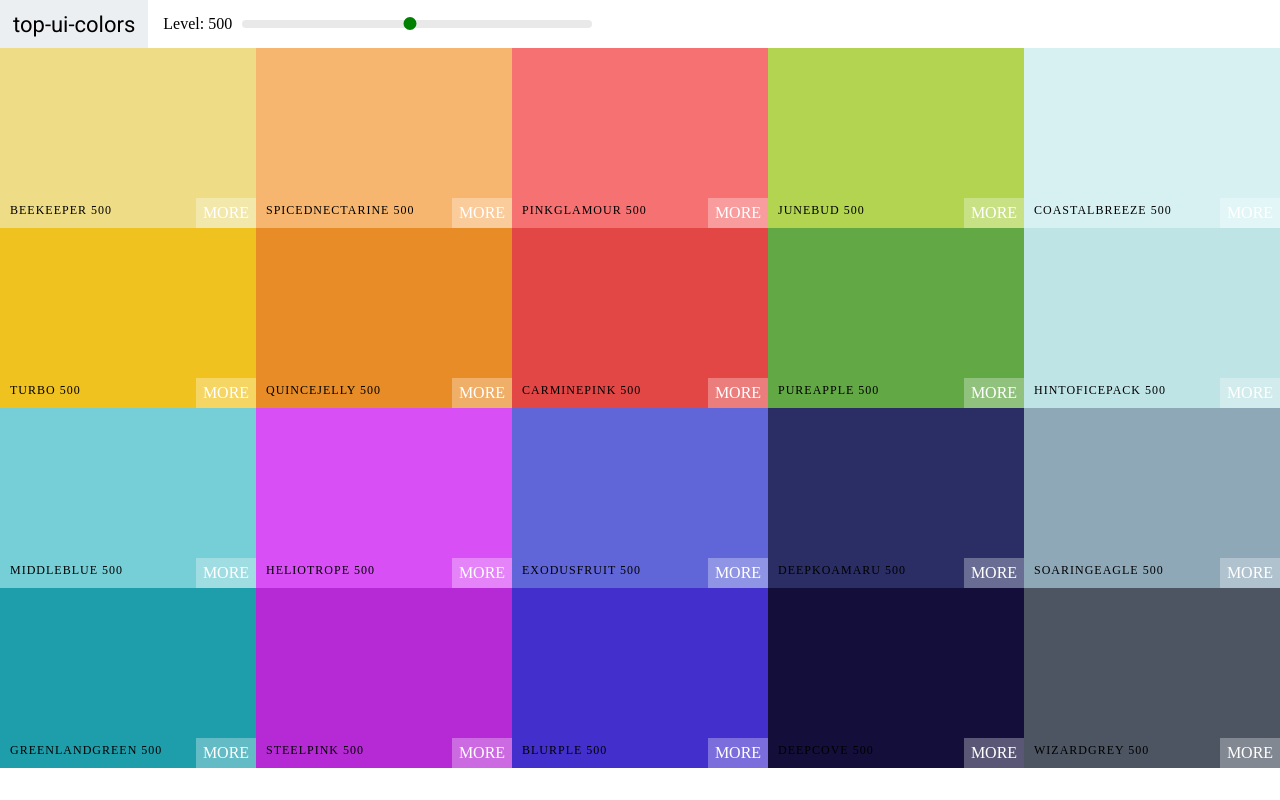
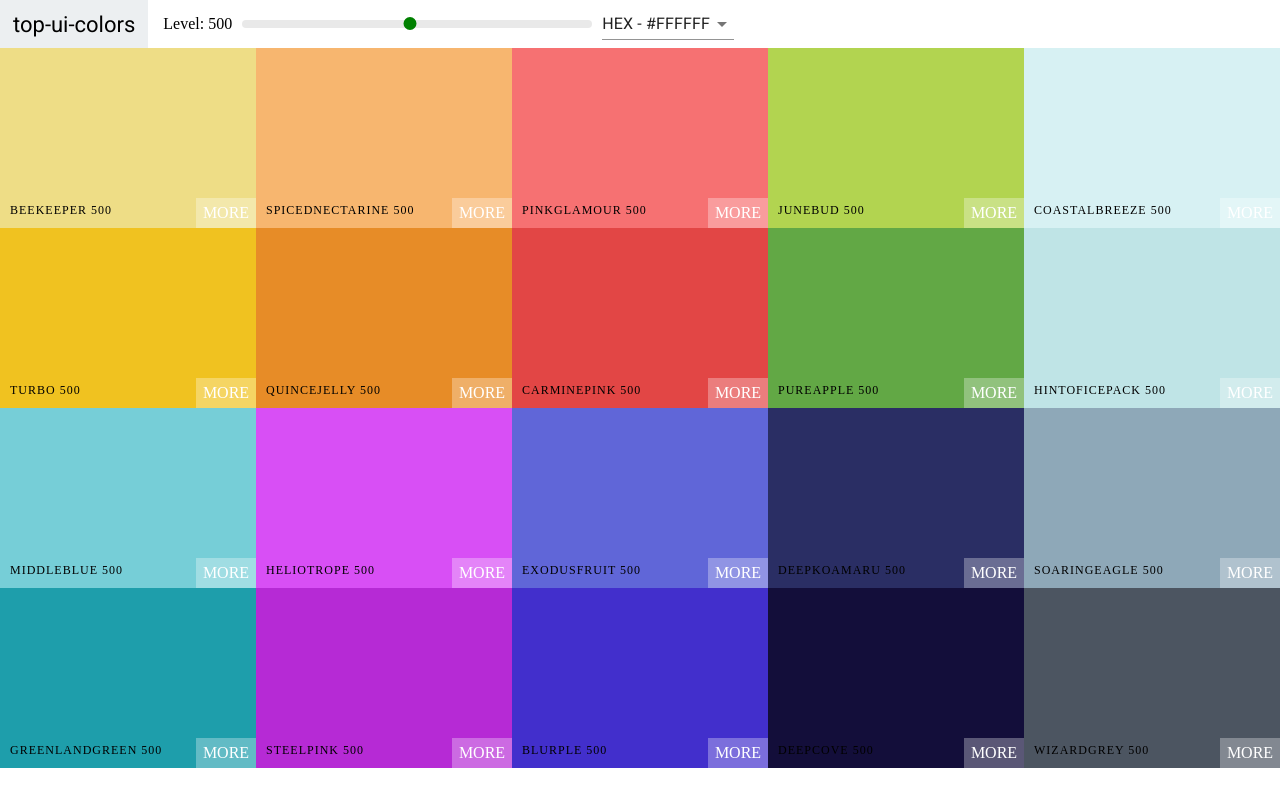
Before and after one commit to AdiDD/top-ui-colors, a React (Create React App) app: page / in a window 1280 px wide. Built offline with nearby package versions, Linux system fonts and the light colour scheme.

Commit message:
Added Select and Material UI

```diff
--- a/package.json
+++ b/package.json
@@ -3,6 +3,7 @@
   "version": "0.1.0",
   "private": true,
   "dependencies": {
+    "@material-ui/core": "^4.9.8",
     "@testing-library/jest-dom": "^4.2.4",
     "@testing-library/react": "^9.5.0",
     "@testing-library/user-event": "^7.2.1",
--- a/src/ColorBox.css
+++ b/src/ColorBox.css
@@ -112,6 +112,13 @@
 .copy-msg p {
   font-size: 2rem;
   font-weight: 100;
-  text-transform: uppercase;
   margin-top: 2rem;
 }
+
+.copy-msg.hex p {
+  text-transform: uppercase;
+}
+
+.copy-msg.rgb p {
+  text-transform: lowercase;
+}
--- a/src/ColorBox.js
+++ b/src/ColorBox.js
@@ -23,13 +23,21 @@
     const { copied } = this.state;
 
     return (
-      <CopyToClipboard text={background} onCopy={this.changeCopyState}>
+      <CopyToClipboard
+        text={
+          this.props.format === "hex" ? background.toUpperCase() : background
+        }
+        onCopy={this.changeCopyState}
+      >
         <div style={{ background }} className="ColorBox">
           <div
             style={{ background }}
             className={`copy-overlay ${copied && "show"}`}
           ></div>
-          <div className={`copy-msg ${copied && "show"}`}>
+          <div
+            className={`copy-msg ${this.props.format === "hex" && "hex"} ${this
+              .props.format !== "hex" && "rgb"} ${copied && "show"}`}
+          >
             <h1>Copied!</h1>
             <p>{this.props.background}</p>
           </div>
--- a/src/Navbar.js
+++ b/src/Navbar.js
@@ -1,11 +1,32 @@
 import React, { Component } from "react";
+import Select from "@material-ui/core/Select";
+import MenuItem from "@material-ui/core/MenuItem";
 import Slider from "rc-slider";
 import "rc-slider/assets/index.css";
 import "./Navbar.css";
 
 class Navbar extends Component {
+  constructor(props) {
+    super(props);
+    this.state = {
+      format: "hex"
+    };
+
+    this.handleChange = this.handleChange.bind(this);
+  }
+
+  handleChange(event) {
+    this.setState(
+      {
+        format: event.target.value
+      },
+      () => this.props.handleChange(this.state.format)
+    );
+  }
+
   render() {
     const { level, changeLevel } = this.props;
+    const { format } = this.state;
 
     return (
       <header className="Navbar">
@@ -25,6 +46,13 @@
             />
           </div>
         </div>
+        <div className="Select-container">
+          <Select value={format} onChange={this.handleChange}>
+            <MenuItem value="hex">HEX - #FFFFFF</MenuItem>
+            <MenuItem value="rgb">RGB - rgb(255, 255, 255)</MenuItem>
+            <MenuItem value="rgba">RGBA - rgba(255, 255, 255, 1.0)</MenuItem>
+          </Select>
+        </div>
       </header>
     );
   }
--- a/src/Palette.js
+++ b/src/Palette.js
@@ -6,25 +6,34 @@
 class Palette extends Component {
   constructor(props) {
     super(props);
-    this.state = { level: 500 };
+    this.state = { level: 500, format: "hex" };
 
     this.changeLevel = this.changeLevel.bind(this);
+    this.changeFormat = this.changeFormat.bind(this);
   }
 
   changeLevel(level) {
     this.setState({ level });
   }
 
+  changeFormat(value) {
+    this.setState({ format: value });
+  }
+
   render() {
     const { colors } = this.props.palette;
-    const { level } = this.state;
+    const { level, format } = this.state;
     const colorBoxes = colors[level].map(color => (
-      <ColorBox background={color.hex} name={color.name} />
+      <ColorBox background={color[format]} name={color.name} format={format} />
     ));
 
     return (
       <div className="Palette">
-        <Navbar level={level} changeLevel={this.changeLevel} />
+        <Navbar
+          level={level}
+          changeLevel={this.changeLevel}
+          handleChange={this.changeFormat}
+        />
         {/* Navbar goes here */}
         <div className="Palette-colors">{colorBoxes}</div>
         {/* Footer */}
```
Also changed, not shown: 1 other file (tests, documents, lock files or other folders).
